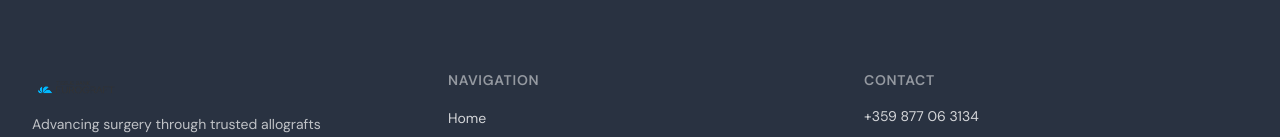
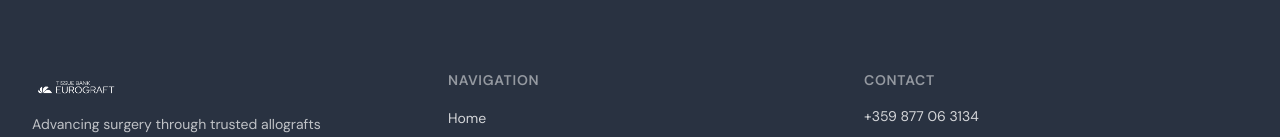
Before and after one commit to Eurograft/tbe-website, a Next.js app: page / in a window 1280 px wide. Shown: the part 3166-3303 px from the top of the page. Built offline with nearby package versions, Linux system fonts and the light colour scheme.

Commit message:
fix: apply brightness-0 invert filter to footer logo

```diff
--- a/components/Footer.tsx
+++ b/components/Footer.tsx
@@ -22,7 +22,7 @@ export default function Footer() {
                 alt="Eurograft logo"
                 width={140}
                 height={35}
-                className="h-8 w-auto mb-3"
+                className="h-8 w-auto mb-3 brightness-0 invert"
               />
             </Link>
             <p className="text-sm text-white/70 mt-2">
```
